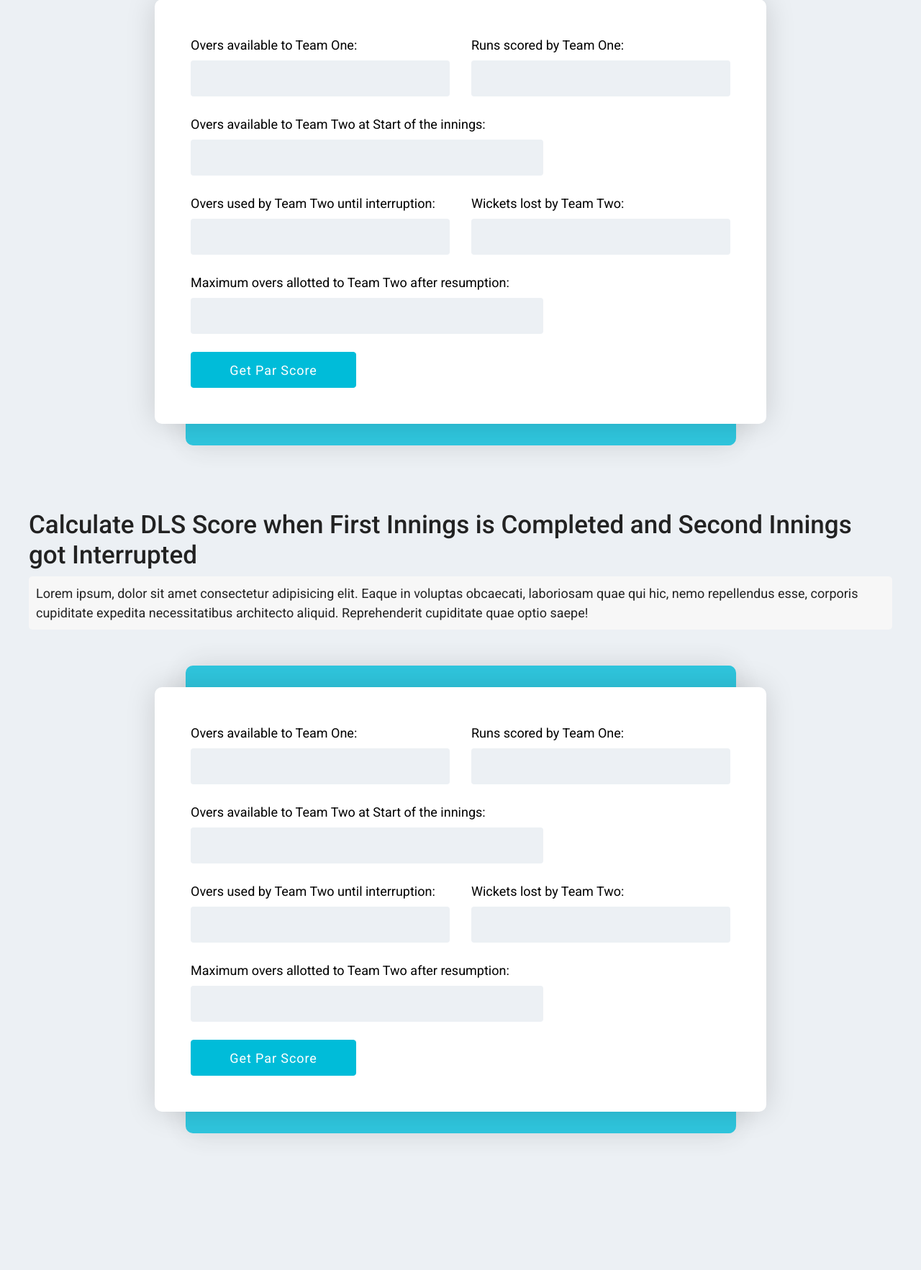
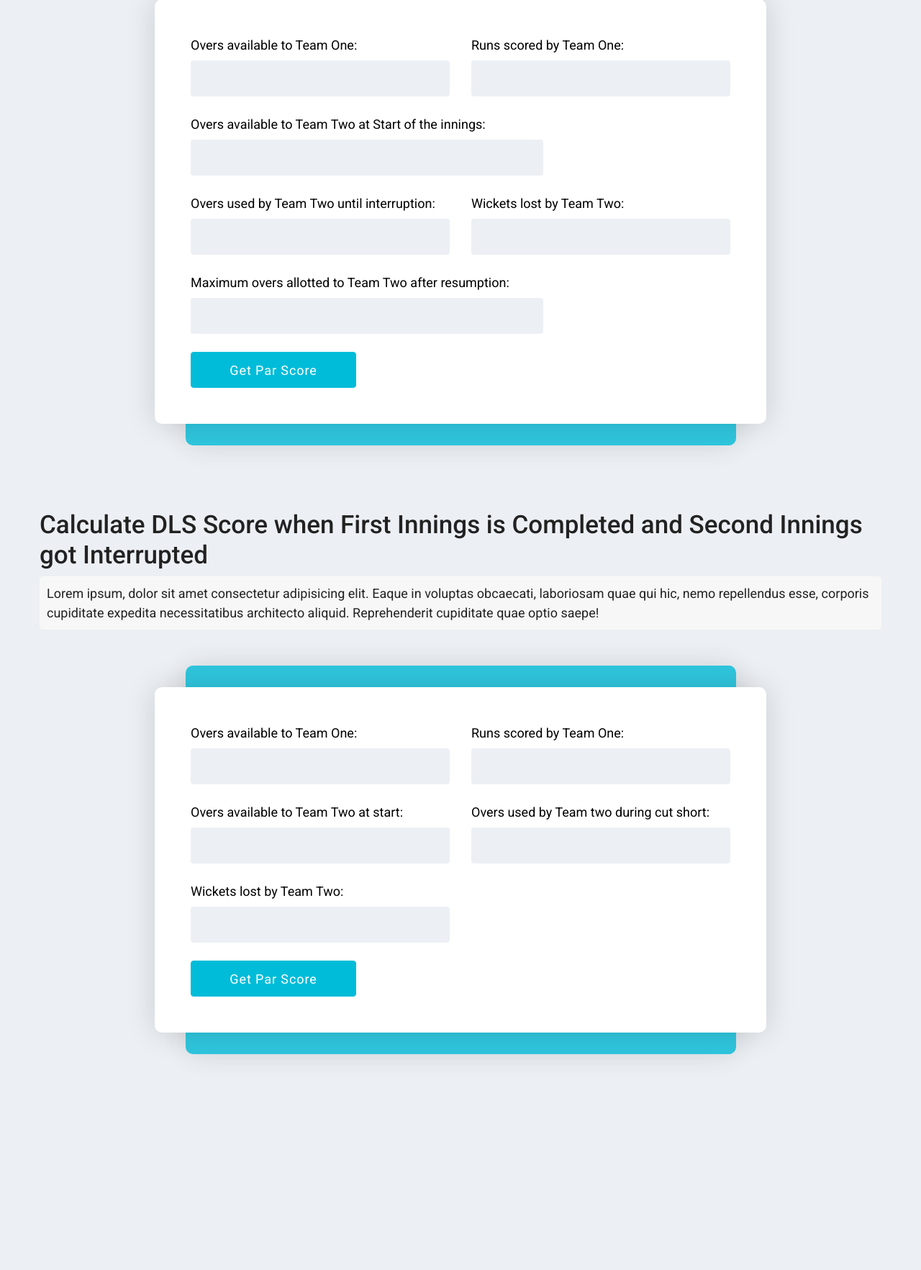
Before and after one commit to NishanthMuruganantham/duckworth-lewis-score-calculator, a Django app: page / in a window 1280 px wide. Shown: the part 586-2351 px from the top of the page at 72% size. After the commit the page ends 2056 px from the top, so only its background shows below. Run offline with Django 4.2, Linux system fonts and the light colour scheme; some libraries are stand-ins or nearby versions.

Commit message:
changes for second innings cut short form has been done

```diff
--- a/calculator/forms.py
+++ b/calculator/forms.py
@@ -109,27 +109,29 @@
         label="Overs available to Team One",
         min_value=0,
         max_value=20,
-        widget=forms.NumberInput(attrs={'step': '0.1'}),
+        widget=forms.NumberInput(attrs={'step': '0.1', "class": "form-control"}),
     )
     runs_scored_by_team_one_when_second_innings_cut_short = forms.IntegerField(
-        label="Runs scored by Team One"
+        label="Runs scored by Team One",
+        widget=forms.NumberInput(attrs={"class": "form-control"})
     )
     overs_available_to_team_two_at_start_when_second_innings_cut_short = forms.FloatField(
         label="Overs available to Team Two at start",
         min_value=0,
         max_value=20,
-        widget=forms.NumberInput(attrs={'step': '0.1'}),
+        widget=forms.NumberInput(attrs={'step': '0.1', "class": "form-control"}),
     )
     overs_used_by_team_two_until_cutoff_when_second_innings_cut_short = forms.FloatField(
         label="Overs used by Team two during cut short",
         min_value=0,
         max_value=20,
-        widget=forms.NumberInput(attrs={'step': '0.1'})
+        widget=forms.NumberInput(attrs={'step': '0.1', "class": "form-control"})
     )
     wickets_lost_by_team_two_when_second_innings_cut_short = forms.IntegerField(
         label="Wickets lost by Team Two",
         min_value=0,
-        max_value=9
+        max_value=9,
+        widget=forms.NumberInput(attrs={'step': '0.1', "class": "form-control"}),
     )
 
     # Additional Validations
--- a/calculator/views.py
+++ b/calculator/views.py
@@ -16,13 +16,13 @@
 
 def index(request):
     if request.method == 'POST':
-        if "second_innings_cut_short" in request.POST:
+        if request.POST['form_type'] == "second_innings_cut_short":
             return view_for_dls_input_when_first_innings_is_completed_and_second_innings_is_cut_short(request)
-        if "second_innings_interrupted" in request.POST:
+        if request.POST['form_type'] == "second_innings_interrupted":
             return view_for_dls_input_when_first_innings_is_completed_and_second_innings_is_interrupted(request)
-        if "second_innings_delayed" in request.POST:
+        if request.POST['form_type'] == "second_innings_delayed":
             return view_for_dls_input_when_first_innings_is_completed_and_second_innings_is_delayed(request)
-        if "first_innings_cut_short" in request.POST:
+        if request.POST['form_type'] == "first_innings_cut_short":
             return view_for_dls_input_when_first_innings_is_cut_short(request)
 
     else:
--- a/static/js/ajax.js
+++ b/static/js/ajax.js
@@ -2,11 +2,13 @@
     $("#dls-input-form, #dls-interrupted-form, #dls-cut-short-form, #dls-second-innings-delayed-form, #dls-first-innings-cut-short-form").submit(function (e) {
         e.preventDefault(); // Prevent the form from submitting normally
 
+        var $form = $(this); // Store the form element
+
         // Get the form type
-        var formType = $(this).find('input[name=form_type]').val();
+        var formType = $form.find('input[name=form_type]').val();
 
         // Serialize the form data
-        var formData = $(this).serialize();
+        var formData = $form.serialize();
 
         // Append the form type to the serialized form data
         formData += '&form_type=' + formType;
@@ -17,9 +19,15 @@
             url: "/", // URL pattern defined in urls.py
             data: formData,
             success: function (response) {
-                // Display the result in the result-container div
-                $("#result-container").html("<p>Par Score: " + response.result + "</p>");
-                $("#error-container").empty(); // Clear any previous error messages
+                // Display the result in the corresponding container based on the form type
+                console.log(formType)
+                if (formType === "second_innings_interrupted") {
+                    $("#result-container-1").html("<p>Par Score: " + response.result + "</p>");
+                    $("#error-container").empty(); // Clear any previous error messages
+                } else if (formType === "second_innings_cut_short") {
+                    $("#result-container-2").html("<p>Par Score: " + response.result + "</p>");
+                    $("#error-container").empty(); // Clear any previous error messages
+                }
             },
             error: function (xhr, status, error) {
                 if (xhr.status === 400) {
--- a/templates/layout.html
+++ b/templates/layout.html
@@ -38,7 +38,7 @@
                         <div id="error-container"></div>
                         <form id="dls-input-form" method="POST">
                             {% csrf_token %}
-                            <input type="hidden" name="second_innings_interrupted" value="interrupted">
+                            <input type="hidden" name="form_type" value="second_innings_interrupted">
                             <div class="row">
                                 <div class="col-md-6">
                                     <div class="form-group">
@@ -89,7 +89,7 @@
                                     <button type="submit" class="btn btn-primary btn-block">Get Par Score</button>
                                 </div>
                                 <div class="col-md-4 d-flex align-items-center justify-content-center">
-                                    <div id="result-container"></div>
+                                    <div id="result-container-1"></div>
                                     <div id="error-messages"></div>
                                 </div>
                             </div>
@@ -97,7 +97,7 @@
                     </div>
                 </div>
             </div>
-            <div class="container1">
+            <div class="container">
                 <header class="header">
                     <h2>Calculate DLS Score when First Innings is Completed and Second Innings got Interrupted</h2>
                     <p id="lorem-text" class="hidden">
@@ -109,58 +109,49 @@
                         <div id="error-container"></div>
                         <form id="dls-input-form" method="POST">
                             {% csrf_token %}
-                            <input type="hidden" name="second_innings_interrupted" value="interrupted">
+                            <input type="hidden" name="form_type" value="second_innings_cut_short">
                             <div class="row">
                                 <div class="col-md-6">
                                     <div class="form-group">
-                                        {{ dls_second_innings_interrupted_form.overs_available_to_team_one_when_second_innings_interrupted.label_tag }}
-                                        {{ dls_second_innings_interrupted_form.overs_available_to_team_one_when_second_innings_interrupted }}
+                                        {{ dls_second_innings_cutshort_form.overs_available_to_team_one_when_second_innings_cut_short.label_tag }}
+                                        {{ dls_second_innings_cutshort_form.overs_available_to_team_one_when_second_innings_cut_short }}
                                     </div>
                                 </div>
                                 <div class="col-md-6">
                                     <div class="form-group">
-                                        {{ dls_second_innings_interrupted_form.runs_scored_by_team_one_when_second_innings_interrupted.label_tag }}
-                                        {{ dls_second_innings_interrupted_form.runs_scored_by_team_one_when_second_innings_interrupted }}
-                                    </div>
-                                </div>
-                            </div>
-                            <div class="row">
-                                <div class="col-md-8">
-                                    <div class="form-group">
-                                        {{ dls_second_innings_interrupted_form.overs_available_to_team_two_at_start_when_second_innings_interrupted.label_tag }}
-                                        {{ dls_second_innings_interrupted_form.overs_available_to_team_two_at_start_when_second_innings_interrupted }}
+                                        {{ dls_second_innings_cutshort_form.runs_scored_by_team_one_when_second_innings_cut_short.label_tag }}
+                                        {{ dls_second_innings_cutshort_form.runs_scored_by_team_one_when_second_innings_cut_short }}
                                     </div>
                                 </div>
                             </div>
                             <div class="row">
                                 <div class="col-md-6">
                                     <div class="form-group">
-                                        {{ dls_second_innings_interrupted_form.overs_used_by_team_two_until_interruption_when_second_innings_interrupted.label_tag }}
-                                        {{ dls_second_innings_interrupted_form.overs_used_by_team_two_until_interruption_when_second_innings_interrupted }}
+                                        {{ dls_second_innings_cutshort_form.overs_available_to_team_two_at_start_when_second_innings_cut_short.label_tag }}
+                                        {{ dls_second_innings_cutshort_form.overs_available_to_team_two_at_start_when_second_innings_cut_short }}
                                     </div>
                                 </div>
                                 <div class="col-md-6">
                                     <div class="form-group">
-                                        {{ dls_second_innings_interrupted_form.wickets_lost_by_team_two_when_second_innings_interrupted.label_tag }}
-                                        {{ dls_second_innings_interrupted_form.wickets_lost_by_team_two_when_second_innings_interrupted }}
+                                        {{ dls_second_innings_cutshort_form.overs_used_by_team_two_until_cutoff_when_second_innings_cut_short.label_tag }}
+                                        {{ dls_second_innings_cutshort_form.overs_used_by_team_two_until_cutoff_when_second_innings_cut_short }}
                                     </div>
                                 </div>
                             </div>
                             <div class="row">
-                                <div class="col-md-8">
+                                <div class="col-md-6">
                                     <div class="form-group">
-                                        {{ dls_second_innings_interrupted_form.maximum_overs_allotted_to_team_two_after_resumption_when_second_innings_interrupted.label_tag }}
-                                        {{ dls_second_innings_interrupted_form.maximum_overs_allotted_to_team_two_after_resumption_when_second_innings_interrupted }}
+                                        {{ dls_second_innings_cutshort_form.wickets_lost_by_team_two_when_second_innings_cut_short.label_tag }}
+                                        {{ dls_second_innings_cutshort_form.wickets_lost_by_team_two_when_second_innings_cut_short }}
                                     </div>
                                 </div>
                             </div>
-
                             <div class="row">
                                 <div class="col-md-4 d-flex align-items-center">
                                     <button type="submit" class="btn btn-primary btn-block">Get Par Score</button>
                                 </div>
                                 <div class="col-md-4 d-flex align-items-center justify-content-center">
-                                    <div id="result-container"></div>
+                                    <div id="result-container-2"></div>
                                     <div id="error-messages"></div>
                                 </div>
                             </div>
```
